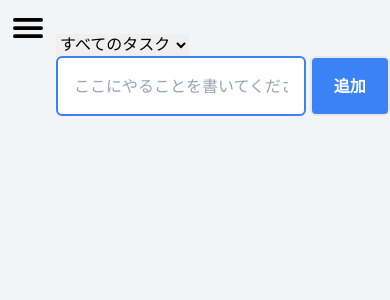
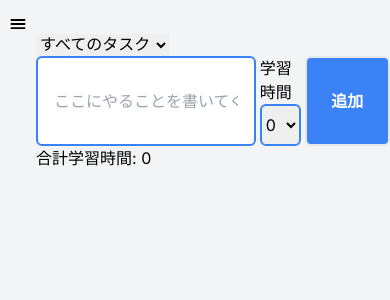
Before and after one commit to saktaht/todo-app, a Next.js app: page / in a window 390 px wide. Shown: the top 300 px of the page. Built offline with nearby package versions, Linux system fonts and the light colour scheme.

Commit message:
学習時間の追加

```diff
--- a/src/app/@types/add.d.ts
+++ b/src/app/@types/add.d.ts
@@ -6,6 +6,7 @@ declare type AddTaskProps = {
   readonly id: string;
   checked?: boolean;
   remove?: boolean;
+  hour: number;
 };
 
 declare type FilterType = 'all' | 'checked' | 'unchecked' | 'removed';
--- a/src/app/components/input.tsx
+++ b/src/app/components/input.tsx
@@ -14,6 +14,7 @@ export const Input = (): React.JSX.Element => {
   const [text, setText] = React.useState<string>('')
   const [todos, setTodos] = React.useState<AddTaskProps[]>([])
   const [filter, setFilter] = React.useState<FilterType>('all')
+  const [hour, setHour] = React.useState<number>(0)
   const { isOpen } = React.useContext(OpenContext);
 
   const filteredTodos = todos.filter((todo) => {
@@ -48,10 +49,12 @@ export const Input = (): React.JSX.Element => {
       id: uuidv4(),
       checked: false,
       remove: false,
+      hour: hour,
     };
     setTodos((todos) => [newTodo, ...todos]);
     // フォームへの入力をクリアする
-    setText('')
+    setText('');
+    setHour(0);
   }
 
   // handleTodoを呼び出すには、id、key、valueの3つの引数が必要
@@ -85,6 +88,16 @@ export const Input = (): React.JSX.Element => {
     setTodos((todos) => todos.filter((todo) => !todo.remove));
   };
 
+  const handleHour = (e: React.ChangeEvent<HTMLSelectElement>) => {
+    setHour(Number(e.target.value));
+  };
+
+//mapと同じコールバック関数だから配列の要素の数だけこの行動を繰り返す
+// (初期値, 現在の値) => 初期値 + todo.hour | 初期値は最後に書いてある0
+  const totalHours = todos.reduce((accumulator, todo) => {
+    return accumulator + todo.hour;
+  }, 0);
+
   useEffect(() => {
     localforage
       .getItem<AddTaskProps[]>('todos')
@@ -97,9 +110,7 @@ export const Input = (): React.JSX.Element => {
   }, [todos]);
 
   return (
-    <div className='md:mx-20'>
-      {/* e.target.value: string を Filter型にアサーションする */}
-
+    <div className='md:mx-10'>
       {filter === 'removed' ? (
         <button
           className='px-3 py-1 bg-rose-500 hover:bg-rose-400 text-white rounded-md ml-4 mb-4'
@@ -131,13 +142,38 @@ export const Input = (): React.JSX.Element => {
           >
             <input
               type="text"
-              // size={70}
-              className="border-2 border-blue-500 rounded-md w-full grid col-span-6 p-4"
+              className="border-2 border-blue-500 rounded-md w-full grid col-span-5 md:col-span-6 p-4"
               //ここをvalueを追加したら、入力した文字が消えた・ インプットフィールドの値が常にtextステートと同期してる
               value={text}
               placeholder='ここにやることを書いてください'
               onChange={(e) => handleChange(e)}
             />
+            <div className='col-span-1'>
+              <span>学習時間</span>
+              <select
+                name="学習時間"
+                className='border-2 border-blue-500 rounded-md w-full grid py-2'
+                onChange={(e) => handleHour(e)}
+                value={hour}
+              >
+                <option value="0" className='hover:bg-cyan-300'>0</option>
+                <option value="0.5" className='hover:bg-cyan-300'>0.5</option>
+                <option value="1" className='hover:bg-cyan-300'>1</option>
+                <option value="1.5" className='hover:bg-cyan-300'>1.5</option>
+                <option value="2" className='hover:bg-cyan-300'>2</option>
+                <option value="2.5" className='hover:bg-cyan-300'>2.5</option>
+                <option value="3" className='hover:bg-cyan-300'>3</option>
+                <option value="3.5" className='hover:bg-cyan-300'>3.5</option>
+                <option value="4" className='hover:bg-cyan-300'>4</option>
+                <option value="4.45" className='hover:bg-cyan-300'>4.45</option>
+                <option value="5" className='hover:bg-cyan-300'>5</option>
+                <option value="6" className='hover:bg-cyan-300'>6</option>
+                <option value="7" className='hover:bg-cyan-300'>7</option>
+                <option value="8" className='hover:bg-cyan-300'>8</option>
+                <option value="9" className='hover:bg-cyan-300'>9</option>
+                <option value="10">10</option>
+              </select>
+            </div>
             <input
               type="submit"
               value="追加"
@@ -145,14 +181,14 @@ export const Input = (): React.JSX.Element => {
               onClick={handleSubmit}
             />
           </form>
-        <ul>
+        <ul >
           {filteredTodos.map((todo) => {
             if (!todo) {
               return;
             }
             return (
 
-              <li key={todo.id} className='border-t-2 p-4'>
+              <li key={todo.id} className='mt-4'>
                 <input
                   type="checkbox"
                   disabled={ todo.remove || filter === 'checked' || filter === 'removed' }
@@ -165,6 +201,11 @@ export const Input = (): React.JSX.Element => {
                   value={todo.value}
                   onChange={e => handleTodo(todo.id, 'value', e.target.value)}
                 />
+                <span
+                  className='pl-4 hover:text-yellow-500'
+                >
+                  {todo.hour}時間
+                </span>
                 <button
                   className='px-3 py-1 bg-rose-500 hover:bg-rose-600 text-white rounded-md ml-4'
                   onClick={() => handleTodo(todo.id, 'remove', !todo.remove)}
@@ -173,13 +214,15 @@ export const Input = (): React.JSX.Element => {
                 </button>
               </li>
             );
-          })}
+            })}
         </ul>
-        </div>
-
+      </div>
       ) : (
         undefined
       )}
+    <h1>
+      合計学習時間: {totalHours}
+    </h1>
 
     </div>
   )
--- a/src/app/components/navbar.tsx
+++ b/src/app/components/navbar.tsx
@@ -21,7 +21,7 @@ export const Navbar = (): JSX.Element => {
   const { isOpen, handleOpen } = React.useContext(OpenContext);
 
   return (
-    <IconContext.Provider value={{ color: 'black', size: '40px' }}>
+    <IconContext.Provider value={{ color: 'black', size: '20px' }}>
       <>
       {/* <label htmlFor="menu" className="block absolute text-100 sm:hidden"> */}
       {!isOpen ? (
--- /dev/null
+++ b/src/app/feature/countTime.tsx
@@ -0,0 +1,19 @@
+export const CountTime = (): React.JSX.Element => {
+  return(
+    <div>
+      <div className="fixed inset-0 bg-black bg-opacity-50 flex justify-center items-center">
+        <div className="bg-white p-8 rounded">
+              <h1 className='text-red-600 text-center text-5xl font-bold'>{  }</h1>
+              <p style={{ whiteSpace: 'pre-line' }}>{  }</p>
+              <button
+              // onClick={}
+              className="mt-4 bg-red-400 text-white px-4 py-2 rounded hover:bg-red-500"
+              >
+                    閉じる
+              </button>
+        </div>
+      </div>
+    </div>
+  )
+
+}
```
